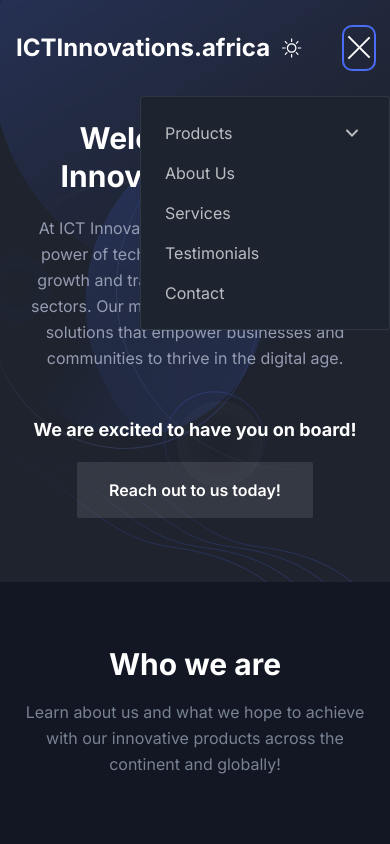
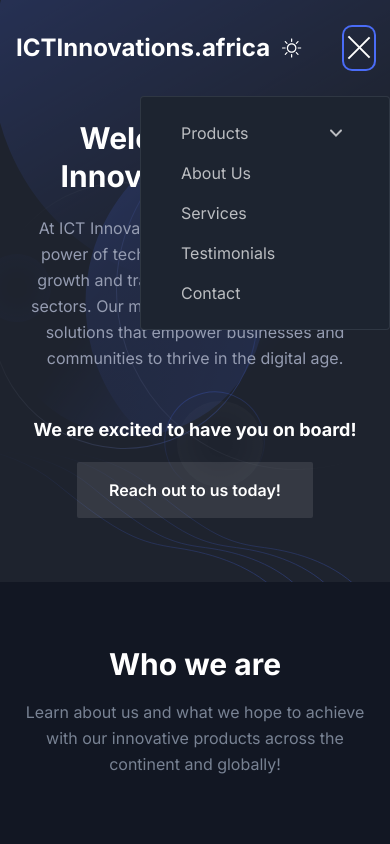
Before and after one commit to NewtonMutugi/ict-innovations-africa, a Next.js app: page / in a window 390 px wide. Both pictures are taken after a click on the button 359 px from the left and 48 px from the top of the page. Shown: the top 844 px of the page. Built offline with nearby package versions, Linux system fonts and the light colour scheme.

Commit message:
Increase padding in navbar for improved spacing and layout

```diff
--- a/components/Header/index.tsx
+++ b/components/Header/index.tsx
@@ -101,7 +101,7 @@ const Header = () => {
                 </button>
                 <nav
                   id="navbarCollapse"
-                  className={`navbar absolute right-0 z-30 w-[250px] rounded border-[.5px] border-body-color/50 bg-white px-6 py-4 duration-300 dark:border-body-color/20 dark:bg-dark lg:visible lg:static lg:w-auto lg:border-none lg:!bg-transparent lg:p-0 lg:opacity-100 ${
+                  className={`navbar absolute right-0 z-30 w-[250px] rounded border-[.5px] border-body-color/50 bg-white px-10 py-4 duration-300 dark:border-body-color/20 dark:bg-dark lg:visible lg:static lg:w-auto lg:border-none lg:!bg-transparent lg:p-0 lg:opacity-100 ${
                     navbarOpen
                       ? "visibility top-full opacity-100"
                       : "invisible top-[120%] opacity-0"
```
